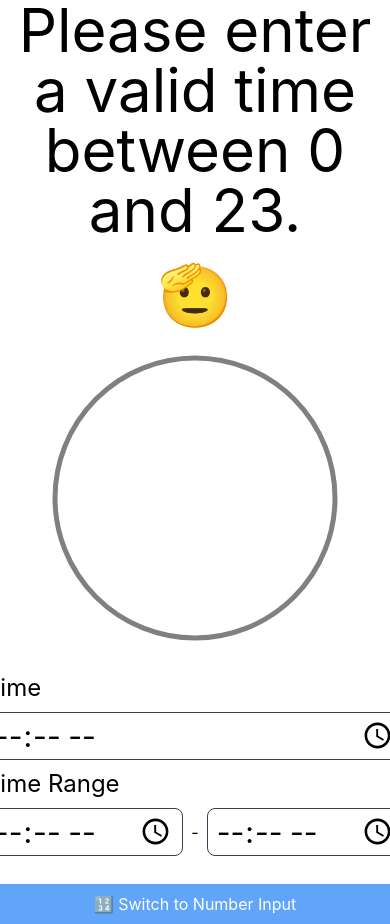
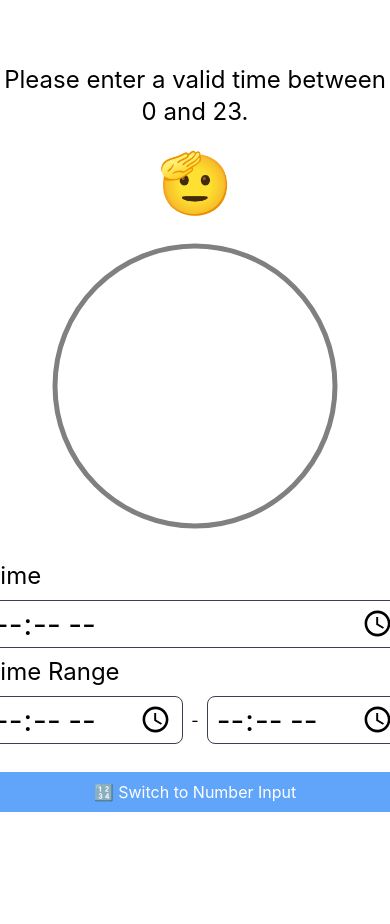
Before and after one commit to comevback/checkTimeReact, a React (Create React App) app: page / in a window 390 px wide. After the commit the page ends 876 px from the top, so only its background shows below. Built offline with nearby package versions, Linux system fonts and the light colour scheme.

Commit message:
font size

```diff
--- a/src/CheckTime.js
+++ b/src/CheckTime.js
@@ -52,15 +52,15 @@
     }
 
     return (
-        <div className="flex flex-col items-center justify-center min-h-screen gap-6">
+        <div className="flex flex-col items-center justify-center min-h-screen gap-6 my-4">
             {valid ? (
                 <>
-                    <h1 className="text-6xl text-center"> {time} {result ? "is in" : "is not in"} [{startTime} - {endTime})</h1>
+                    <h1 className="text-2xl text-center sm:text-6xl"> {time} {result ? "is in" : "is not in"} [{startTime} - {endTime})</h1>
                     <h1 className="text-6xl">{result ? "✅" : "❌"}</h1>
                 </>
             ) : (
                 <>
-                    <h1 className="text-6xl text-center">Please enter a valid time between 0 and 23.</h1>
+                    <h1 className="text-2xl text-center sm:text-6xl">Please enter a valid time between 0 and 23.</h1>
                     <h1 className="text-6xl">🫡</h1>
                 </>
             )}
```
